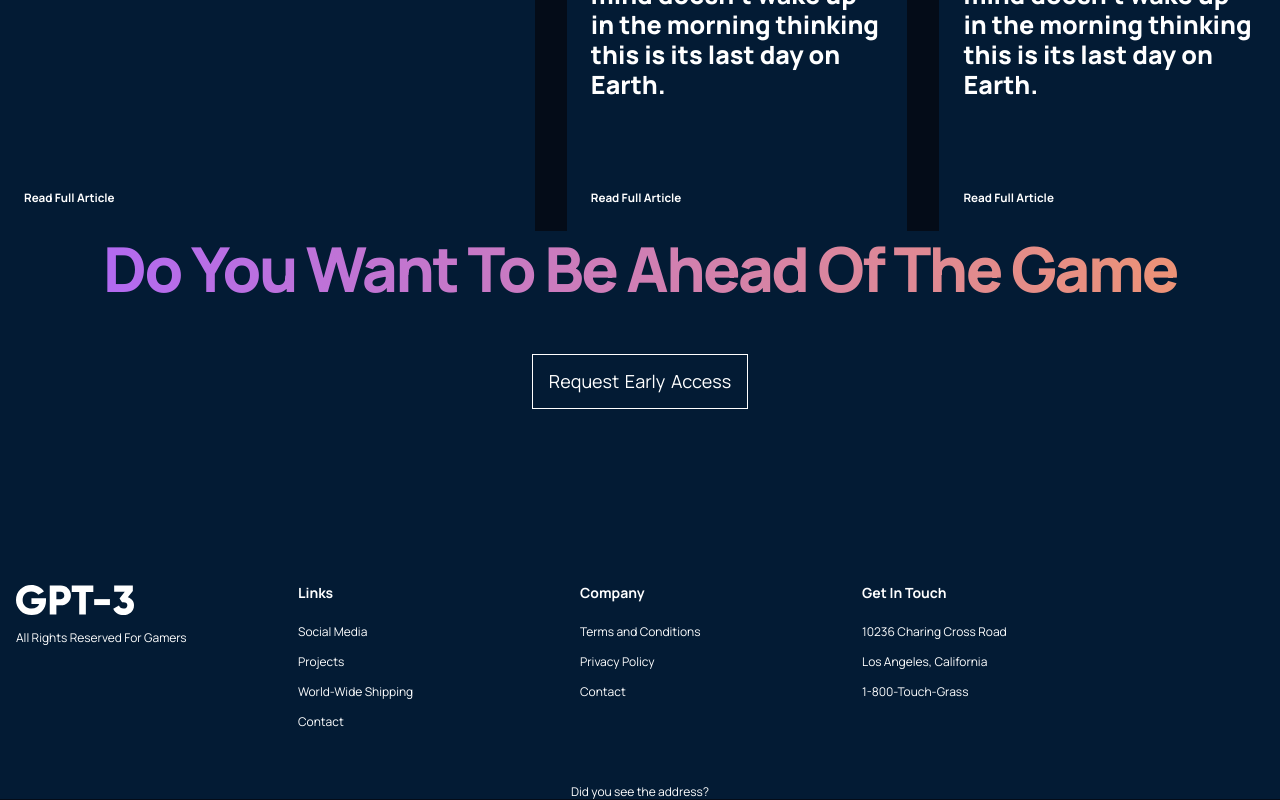
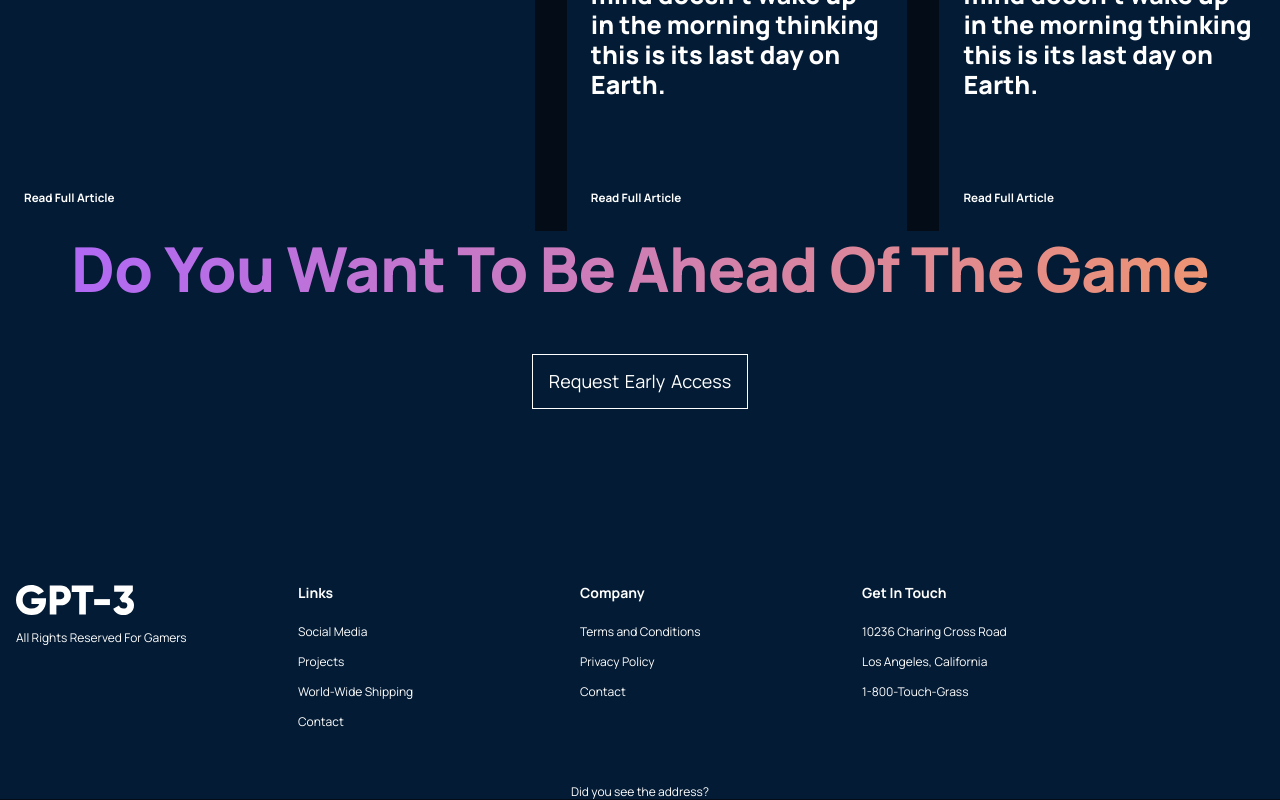
Before and after one commit to psions/Capstone, a React (Create React App) app in the folder frontend/: page / in a window 1280 px wide. Shown: the part 3261-4061 px from the top of the page. Built offline with nearby package versions, Linux system fonts and the light colour scheme.

Commit message:
push for end of the day

```diff
--- a/frontend/src/containers/footer/Footer.jsx
+++ b/frontend/src/containers/footer/Footer.jsx
@@ -5,6 +5,7 @@ import gpt3Logo from '../../assets/logo.svg'
 const Footer = () => {
   return (
     <div className="gpt3__footer section__padding">
+      {/* <hr style="border-color:red" /> */}
       <div className="gpt3__footer-heading">
         <h1 className="gradient__text">Do You Want To Be Ahead Of The Game</h1>
       </div>
--- a/frontend/src/containers/footer/footer.css
+++ b/frontend/src/containers/footer/footer.css
@@ -21,7 +21,7 @@
   font-size: 62px;
   line-height: 75px;
   text-align: center;
-  letter-spacing: -0.04em;
+  letter-spacing: -0.04rem;
 }
 
 .gpt3__footer-btn{
```
